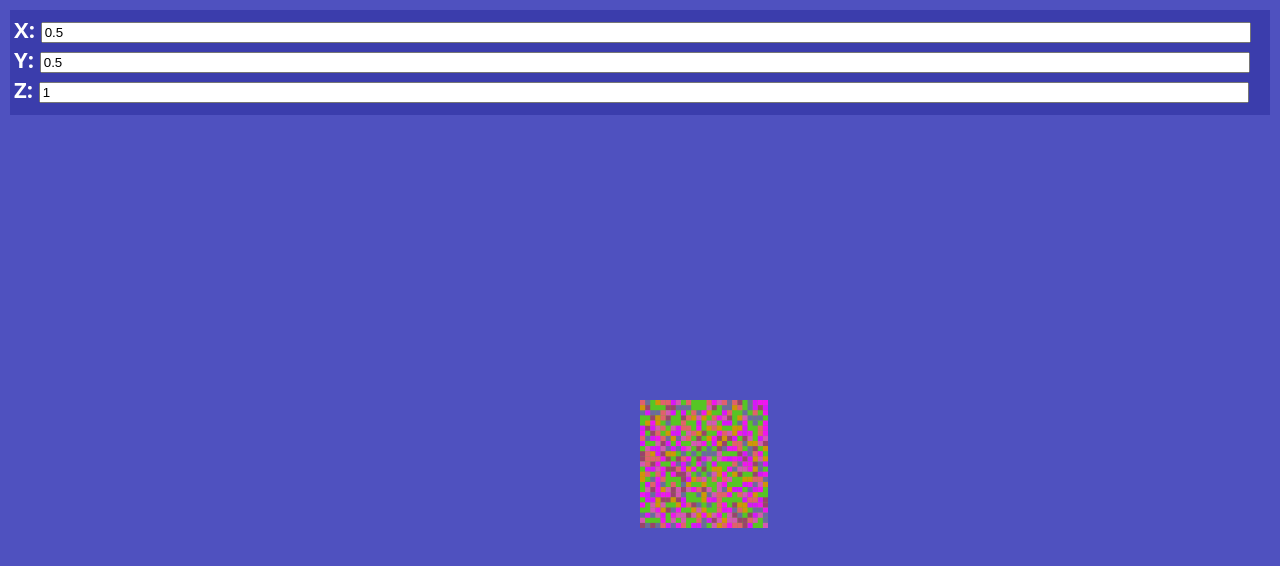
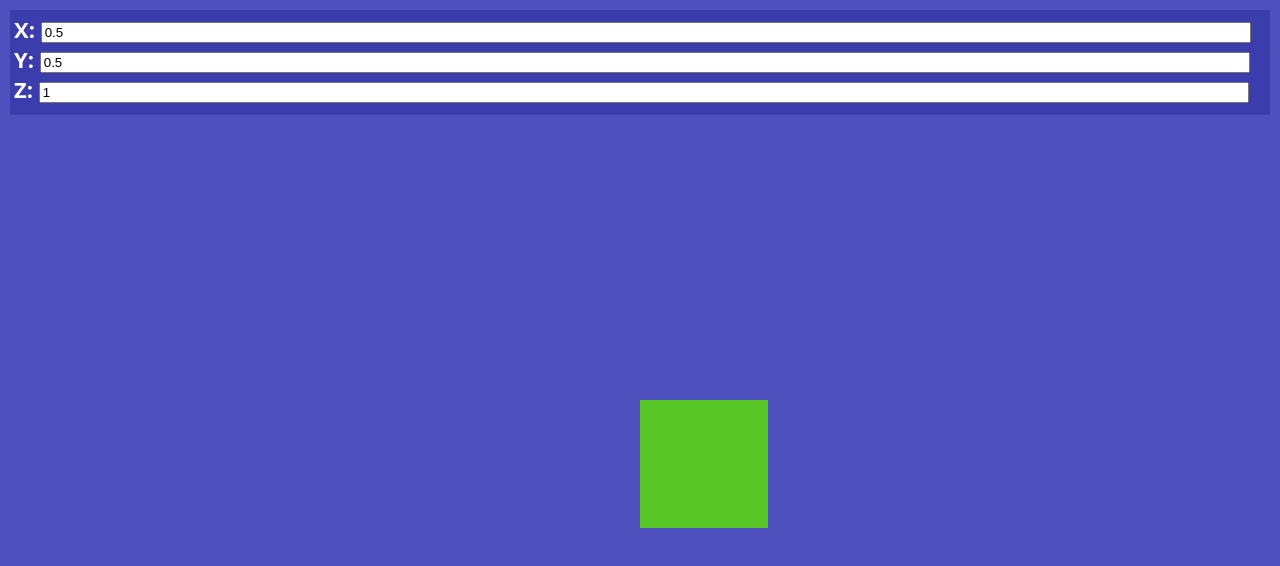
Before and after one commit to DimaThenekov/DimaThenekov.github.io, a plain HTML site: page recursion.html in a window 1280 px wide. Drawn offline with Linux system fonts and the light colour scheme.

Commit message:
Add files via upload

```diff
--- a/recursion.html
+++ b/recursion.html
@@ -207,27 +207,30 @@
 				//var index = Math.floor(Math.random()*stack.length);
 				//var e=stack[index];
 				//stack.splice( index, 1 );
-				if (!(t--))break;
+				//if (!(t--))break;
 				var e=stack.shift();
-				if (!rectanglesIntersect(-posX-posZ/2n,-posY-posZ/2n,-posX+posZ/2n,-posY+posZ/2n,e[1],e[2],e[1]+e[3],e[2]+e[3]))  // не отрисовывается
-				{
+				//if (!rectanglesIntersect(-posX-posZ/2n,-posY-posZ/2n,-posX+posZ/2n,-posY+posZ/2n,e[1],e[2],e[1]+e[3],e[2]+e[3]))  // не отрисовывается
+				//{
 					//console.log('1');
-					continue;
-				}
+				//	continue;
+				//}
 				draw_pool.push([e[1], e[2], e[3], e[3], all_tileset_info[e[0]].color]);
-				if (posZ/e[3]>50n)  // слишком маленький
-				{
+				//if (posZ/e[3]>50n)  // слишком маленький
+				//{
 					//draw_pool.push([e[1], e[2], e[3], e[3], all_tileset_info[e[0]].color]);
 					//console.log('2');
+				//	continue;
+				//}
+				if (posZ/(e[3]/25n)>60n)
 					continue;
-				}
 				for (var i=0;i<25;i++)
 				{
 					for (var j=0;j<25;j++)
 					{
 						var e2=[all_tileset_info[e[0]].recurs[i][j],e[1]+e[3]*BigInt(i)/25n,e[2]+e[3]*BigInt(j)/25n,e[3]/25n];
+						//	break;
 						if (rectanglesIntersect(-posX-posZ/2n,-posY-posZ/2n,-posX+posZ/2n,-posY+posZ/2n,e2[1],e2[2],e2[1]+e2[3],e2[2]+e2[3]))
-							stack.push(e2);
+								stack.push(e2);
 					}
 				}
 				//	continue;
@@ -239,7 +242,7 @@
 					k/=100n;
 				}*/
 			}
-			draw_pool.sort(function (a, b) {
+			/*draw_pool.sort(function (a, b) {
 				if (a[4] > b[4]) {
 					return 1;
 				}
@@ -248,7 +251,8 @@
 				}
 				// a должно быть равным b
 				return 0;
-			});
+			});*/
+			//draw_pool=[];
 		}
 		var draw_pool=[];
 		function render()
```
